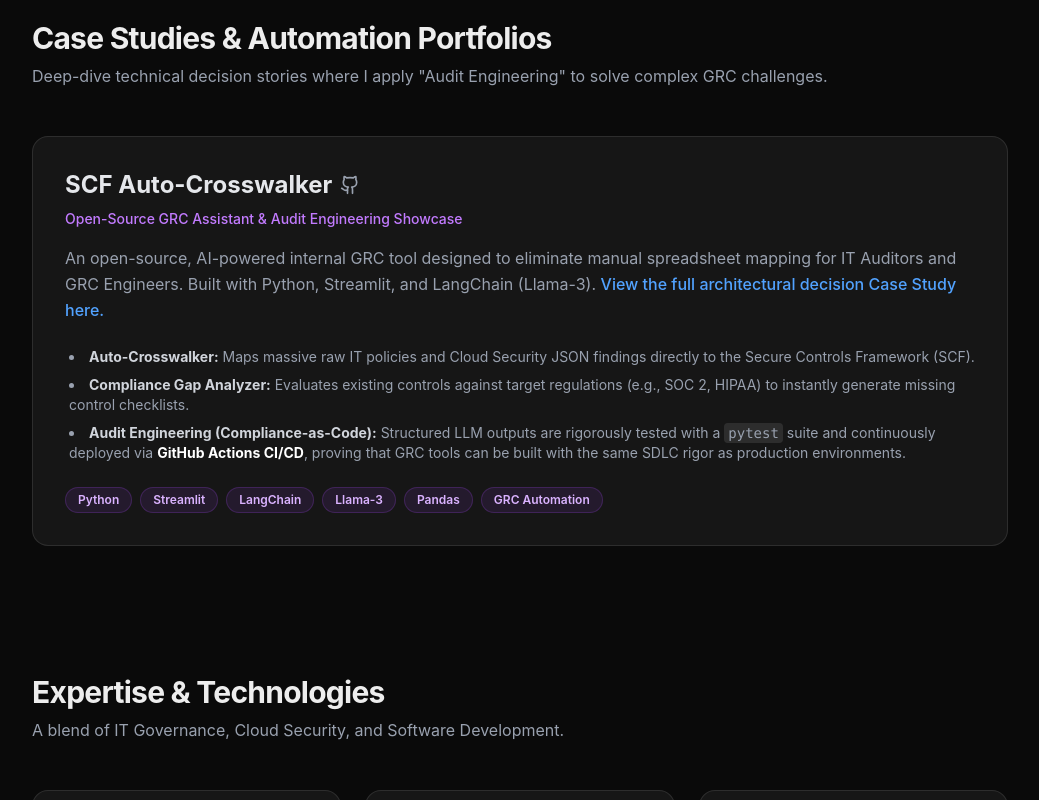
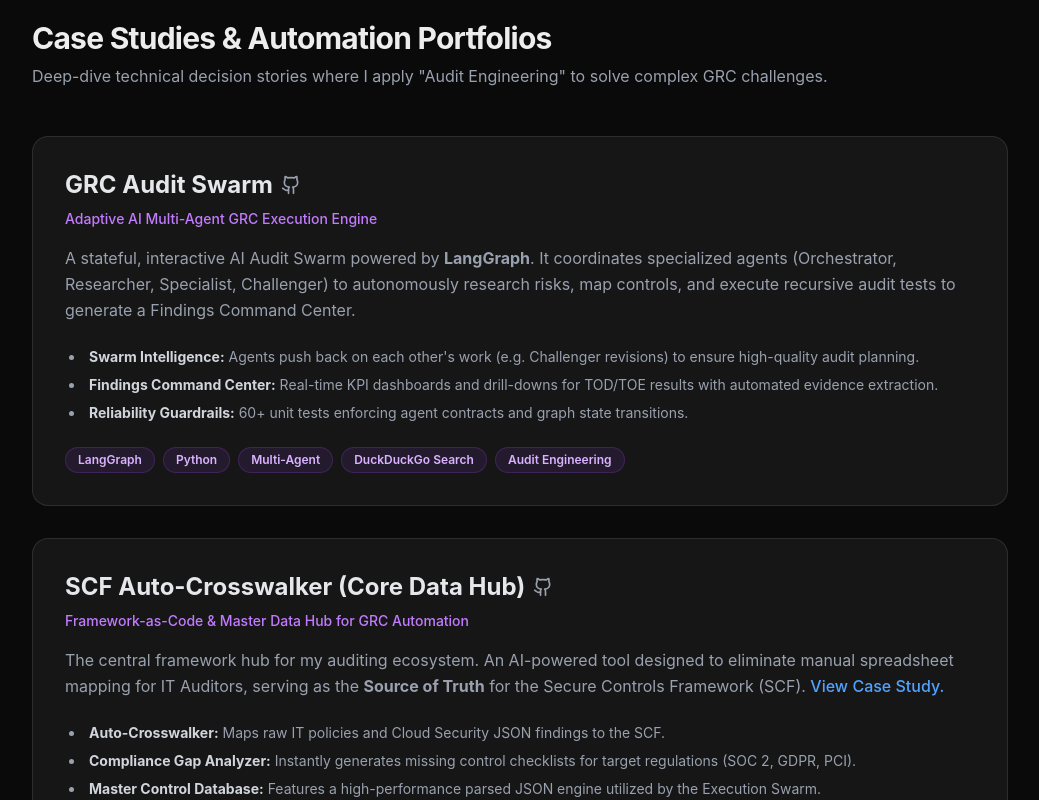
Before and after one commit to tvobrachini/tvobrachini.github.io, a React (Vite) app: page / in a window 1280 px wide. Shown: the part 2420-3220 px from the top of the page, without its empty margins (120-1159 px from the left). Built offline with nearby package versions, Linux system fonts and the light colour scheme.

Commit message:
feat: add GRC Audit Swarm project card and ecosystem branding

```diff
--- a/src/App.tsx
+++ b/src/App.tsx
@@ -144,28 +144,56 @@ function App() {
             <p className="text-gray-400">Deep-dive technical decision stories where I apply "Audit Engineering" to solve complex GRC challenges.</p>
           </div>
 
-          <div className="grid gap-6">
+          <div className="grid gap-8">
+            {/* Project: GRC Audit Swarm */}
+            <div className="bg-white/5 border border-white/10 p-8 rounded-2xl hover:bg-white/10 transition-all duration-300 group">
+              <div className="flex justify-between items-start mb-4">
+                <div>
+                  <h3 className="text-2xl font-bold text-gray-200 mb-2">
+                    <a href="https://github.com/tvobrachini/grc-audit-swarm" target="_blank" rel="noreferrer" className="hover:text-purple-400 transition-colors flex items-center gap-2">
+                      GRC Audit Swarm <Github size={20} className="text-gray-400 group-hover:text-purple-400 transition-colors" />
+                    </a>
+                  </h3>
+                  <p className="text-purple-400 text-sm font-medium">Adaptive AI Multi-Agent GRC Execution Engine</p>
+                </div>
+              </div>
+              <p className="text-gray-400 leading-relaxed mb-6">
+                A stateful, interactive AI Audit Swarm powered by <b>LangGraph</b>. It coordinates specialized agents (Orchestrator, Researcher, Specialist, Challenger) to autonomously research risks, map controls, and execute recursive audit tests to generate a Findings Command Center.
+              </p>
+              <ul className="list-disc list-inside text-sm text-gray-400 space-y-2 mb-6 ml-1">
+                <li><strong className="text-gray-300">Swarm Intelligence:</strong> Agents push back on each other's work (e.g. Challenger revisions) to ensure high-quality audit planning.</li>
+                <li><strong className="text-gray-300">Findings Command Center:</strong> Real-time KPI dashboards and drill-downs for TOD/TOE results with automated evidence extraction.</li>
+                <li><strong className="text-gray-300">Reliability Guardrails:</strong> 60+ unit tests enforcing agent contracts and graph state transitions.</li>
+              </ul>
+              <div className="flex flex-wrap gap-2">
+                {['LangGraph', 'Python', 'Multi-Agent', 'DuckDuckGo Search', 'Audit Engineering'].map(tag => (
+                  <span key={tag} className="text-xs font-semibold px-3 py-1 bg-purple-500/10 text-purple-300 border border-purple-500/20 rounded-full">{tag}</span>
+                ))}
+              </div>
+            </div>
+
+            {/* Project: SCF Auto-Crosswalker */}
             <div className="bg-white/5 border border-white/10 p-8 rounded-2xl hover:bg-white/10 transition-all duration-300 group">
               <div className="flex justify-between items-start mb-4">
                 <div>
                   <h3 className="text-2xl font-bold text-gray-200 mb-2">
                     <a href="https://github.com/tvobrachini/scf-auto-crosswalker" target="_blank" rel="noreferrer" className="hover:text-purple-400 transition-colors flex items-center gap-2">
-                      SCF Auto-Crosswalker <Github size={20} className="text-gray-400 group-hover:text-purple-400 transition-colors" />
+                      SCF Auto-Crosswalker (Core Data Hub) <Github size={20} className="text-gray-400 group-hover:text-purple-400 transition-colors" />
                     </a>
                   </h3>
-                  <p className="text-purple-400 text-sm font-medium">Open-Source GRC Assistant & Audit Engineering Showcase</p>
+                  <p className="text-purple-400 text-sm font-medium">Framework-as-Code & Master Data Hub for GRC Automation</p>
                 </div>
               </div>
               <p className="text-gray-400 leading-relaxed mb-6">
-                An open-source, AI-powered internal GRC tool designed to eliminate manual spreadsheet mapping for IT Auditors and GRC Engineers. Built with Python, Streamlit, and LangChain (Llama-3). <a href="https://github.com/tvobrachini/scf-auto-crosswalker/blob/main/CASE_STUDY.md" target="_blank" rel="noreferrer" className="text-blue-400 hover:text-blue-300 font-medium">View the full architectural decision Case Study here.</a>
+                The central framework hub for my auditing ecosystem. An AI-powered tool designed to eliminate manual spreadsheet mapping for IT Auditors, serving as the <b>Source of Truth</b> for the Secure Controls Framework (SCF). <a href="https://github.com/tvobrachini/scf-auto-crosswalker/blob/main/CASE_STUDY.md" target="_blank" rel="noreferrer" className="text-blue-400 hover:text-blue-300 font-medium">View Case Study.</a>
               </p>
               <ul className="list-disc list-inside text-sm text-gray-400 space-y-2 mb-6 ml-1">
-                <li><strong className="text-gray-300">Auto-Crosswalker:</strong> Maps massive raw IT policies and Cloud Security JSON findings directly to the Secure Controls Framework (SCF).</li>
-                <li><strong className="text-gray-300">Compliance Gap Analyzer:</strong> Evaluates existing controls against target regulations (e.g., SOC 2, HIPAA) to instantly generate missing control checklists.</li>
-                <li><strong className="text-gray-300">Audit Engineering (Compliance-as-Code):</strong> Structured LLM outputs are rigorously tested with a <code className="bg-white/10 px-1 py-0.5 rounded">pytest</code> suite and continuously deployed via <strong className="text-white">GitHub Actions CI/CD</strong>, proving that GRC tools can be built with the same SDLC rigor as production environments.</li>
+                <li><strong className="text-gray-300">Auto-Crosswalker:</strong> Maps raw IT policies and Cloud Security JSON findings to the SCF.</li>
+                <li><strong className="text-gray-300">Compliance Gap Analyzer:</strong> Instantly generates missing control checklists for target regulations (SOC 2, GDPR, PCI).</li>
+                <li><strong className="text-gray-300">Master Control Database:</strong> Features a high-performance parsed JSON engine utilized by the Execution Swarm.</li>
               </ul>
               <div className="flex flex-wrap gap-2">
-                {['Python', 'Streamlit', 'LangChain', 'Llama-3', 'Pandas', 'GRC Automation'].map(tag => (
+                {['Python', 'Streamlit', 'SCF', 'Pandas', 'JSON Engine'].map(tag => (
                   <span key={tag} className="text-xs font-semibold px-3 py-1 bg-purple-500/10 text-purple-300 border border-purple-500/20 rounded-full">{tag}</span>
                 ))}
               </div>
```
